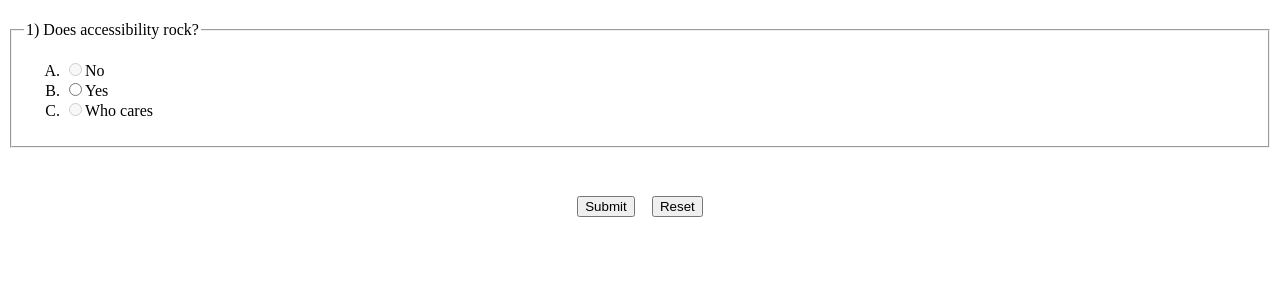
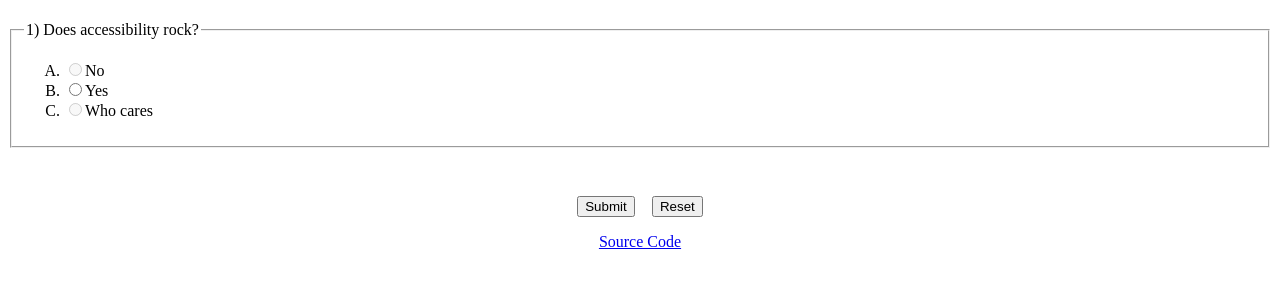
Before and after one commit to jpdevries/a11y-quiz, a plain HTML site: page index.html in a window 1280 px wide. Shown: the part 59-344 px from the top of the page. Drawn offline with Linux system fonts and the light colour scheme.

Commit message:
adding source code link
updating README

```diff
--- a/index.html
+++ b/index.html
@@ -135,6 +135,9 @@
           <nav>
             <button type="submit">Submit</button>
             <button type="reset">Reset</button>
+            <div style="margin-top:1em">
+              <a href="https://github.com/jpdevries/a11y-quiz">Source Code</a>
+            </div>
           </nav>
         </footer>
       </form>
```
Also changed, not shown: README.md.
